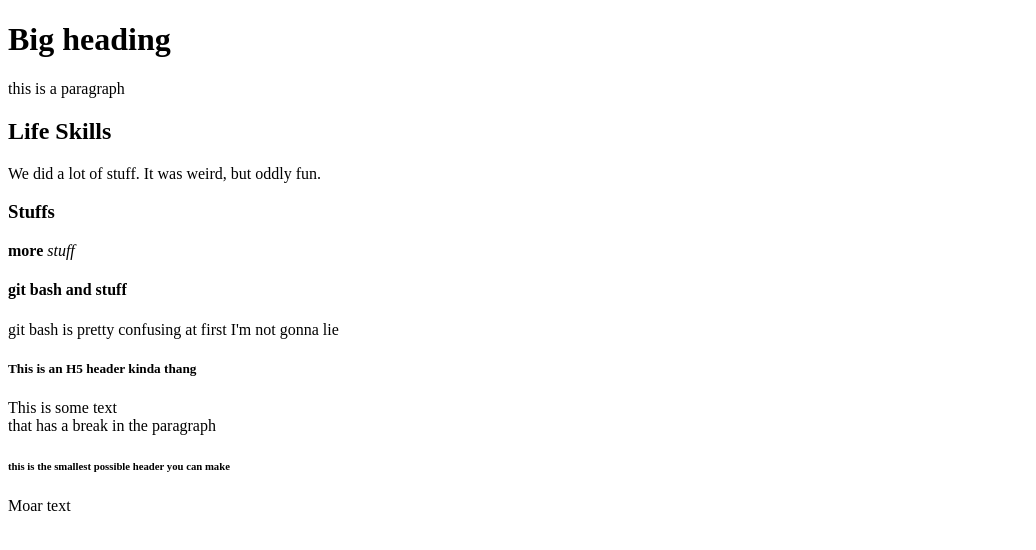
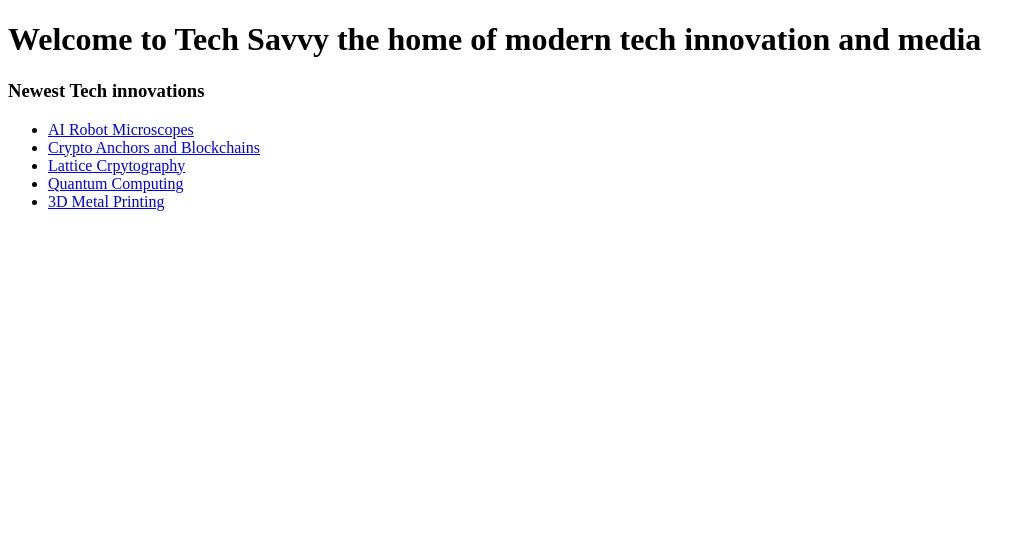
Before and after one commit to RasoolBooley/crispy-parakeet, a plain HTML site: page index.html in a window 1280 px wide. Shown: the whole page, without its empty margins (0-1036 px from the left). Drawn offline with Linux system fonts and the light colour scheme.

Commit message:
Added list of websites
Added list of websites with links that open in different pages

```diff
--- a/index.html
+++ b/index.html
@@ -1,30 +1,26 @@
 <!DOCTYPE html>
-<html lang="en" dir="ltr">
-  <head>
+<html lang="en">
+<head>
+  <meta charset="UTF-8">
+  <meta name="viewport" content="width=device-width, initial-scale=1.0">
+  <meta http-equiv="X-UA-Compatible" content="ie=edge">
+  <title>Tech Savvy</title>
+</head>
+<body>
 
-    <meta charset="utf-8">
-    <title></title>
-  </head>
-  <body>
+  <h1>Welcome to Tech Savvy the home of modern tech innovation and media</h1>
 
-    <h1>Big heading</h1>
-    <p>this is a paragraph</p>
+<h3>Newest Tech innovations</h3>
 
-    <h2>Life Skills</h2>
-    <p>We did a lot of stuff. It was weird, but oddly fun.</p>
-
-    <h3>Stuffs</h3>
-    <p><strong>more</strong> <em>stuff</em></p>
-
-    <h4>git bash and stuff</h4>
-    <p>git bash is pretty confusing at first I'm not gonna lie</p>
-
-    <h5>This is an H5 header kinda thang</h5>
-    <p>This is some text <br> that has a break in the paragraph</p>
-
-    <h6>this is the smallest possible header you can make</h6>
-    <p>Moar text</p>
+  <ul>
+    <li><a href="http://qrius.com/ai-powered-robot-microscopes-help-clean-up-ibm-worlds-water-supplies/" target="_blank">AI Robot Microscopes</a></li>
+    <li><a href="https://www.research.ibm.com/5-in-5/crypto-anchors-and-blockchain/" target="_blank">Crypto Anchors and Blockchains</a></li>
+    <li><a href="https://www.nextbigfuture.com/2018/03/ibm-predicts-lattice-cryptography-will-be-big-within-5-years-to-stop-hackers.html" target="_blank">Lattice Crpytography</a></li>
+    <li><a href="https://blog.equinix.com/blog/2018/05/03/quantum-computing-is-heading-for-the-real-world/" target="_blank">Quantum Computing</a></li>
+    <li><a href="https://www.sciencedirect.com/science/article/pii/S2405896316325496" target="_blank">3D Metal Printing</a> </li>
+  </ul>
 
 
-  </body>
+
+</body>
 </html>
```
